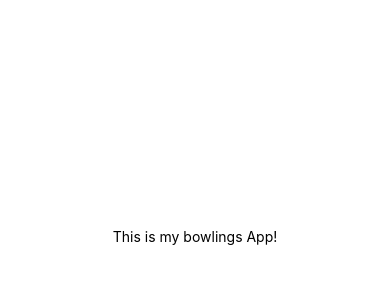
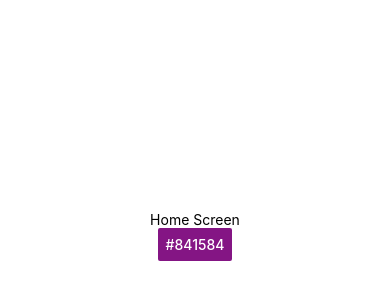
Before and after one commit to redbean87/bowling-rn, a React Native app: screen / in a window 390 px wide. Shown: the part 186-486 px from the top of the page. Built offline with nearby package versions, Linux system fonts and the light colour scheme.

Commit message:
Create Home Screen

```diff
--- a/App.js
+++ b/App.js
@@ -1,21 +1,9 @@
 import React from 'react';
-import {StyleSheet, Text, View} from 'react-native';
+
+import Home from './src/screen/home';
 
 export default class App extends React.Component {
   render() {
-    return (
-      <View style={styles.container}>
-        <Text>This is my bowlings App!</Text>
-      </View>
-    );
+    return <Home />;
   }
 }
-
-const styles = StyleSheet.create({
-  container: {
-    flex: 1,
-    backgroundColor: '#fff',
-    alignItems: 'center',
-    justifyContent: 'center'
-  }
-});
--- /dev/null
+++ b/src/component/Button.js
@@ -0,0 +1,15 @@
+import React, {Component} from 'react';
+import {Button} from 'react-native';
+
+export default class extends Component {
+  render() {
+    return (
+      <Button
+        onPress={this.props.onPress}
+        title={this.props.title}
+        color={this.props.color}
+        accessibilityLabel="Learn more about this purple button"
+      />
+    );
+  }
+}
--- /dev/null
+++ b/src/screen/home/index.js
@@ -0,0 +1,45 @@
+import React from 'react';
+import {StyleSheet, Text, View} from 'react-native';
+
+import Button from '../../component/Button';
+
+export default class Home extends React.Component {
+  constructor(props) {
+    super(props);
+    this.state = {
+      buttonColor: '#841584'
+    };
+  }
+
+  updateButtonColor = () => {
+    this.setState({
+      buttonColor: randomColorGenerator()
+    });
+  };
+
+  render() {
+    return (
+      <View style={styles.container}>
+        <Text>Home Screen</Text>
+        <Button
+          color={this.state.buttonColor}
+          onPress={this.updateButtonColor}
+          title={this.state.buttonColor}
+        />
+      </View>
+    );
+  }
+}
+
+const styles = StyleSheet.create({
+  container: {
+    flex: 1,
+    backgroundColor: '#fff',
+    alignItems: 'center',
+    justifyContent: 'center'
+  }
+});
+
+const randomColorGenerator = () => {
+  return `#${(0x1000000 + Math.random() * 0xffffff).toString(16).substr(1, 6)}`;
+};
```
Also changed, not shown: 1 other file (tests, documents, lock files or other folders).
